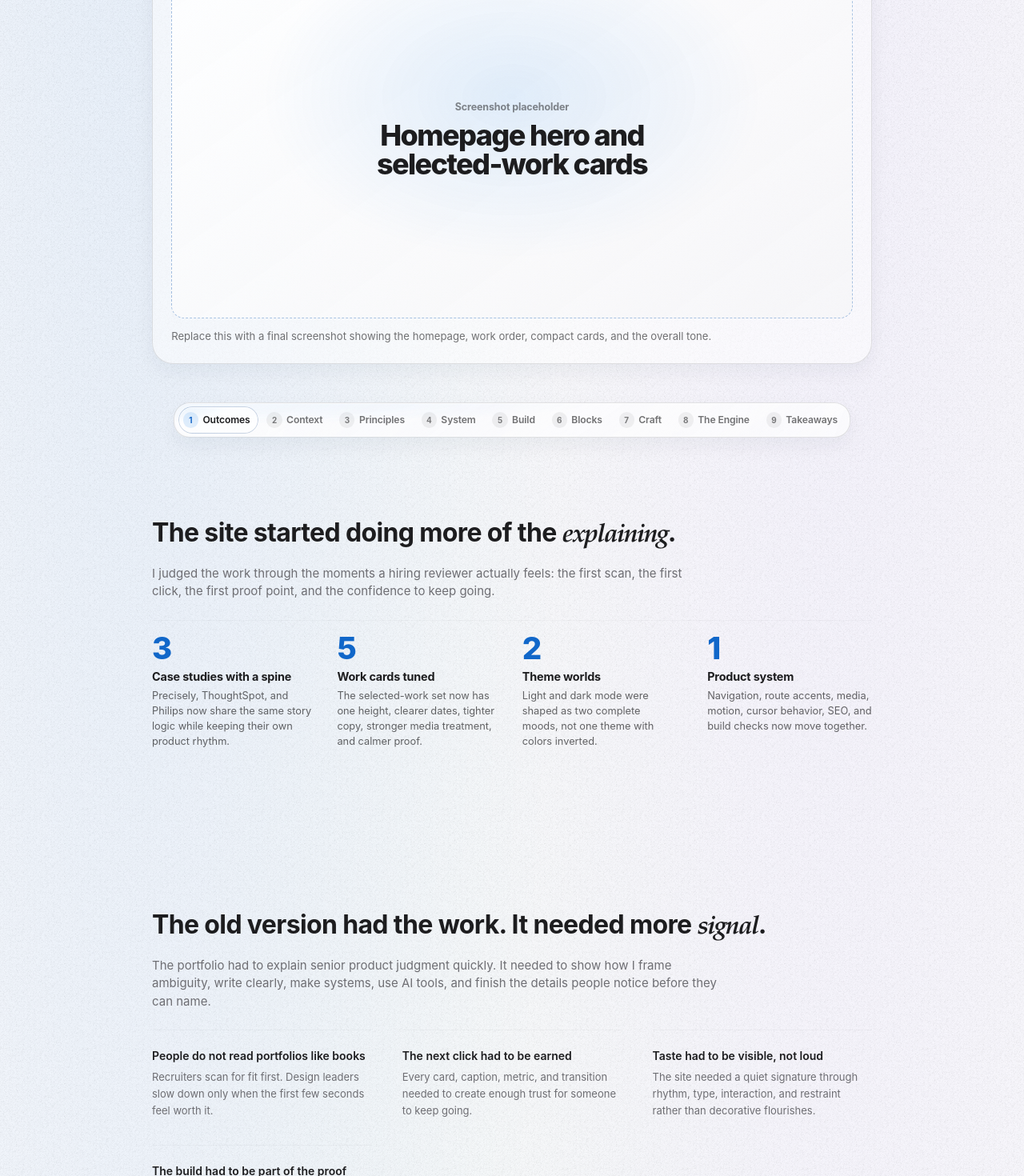
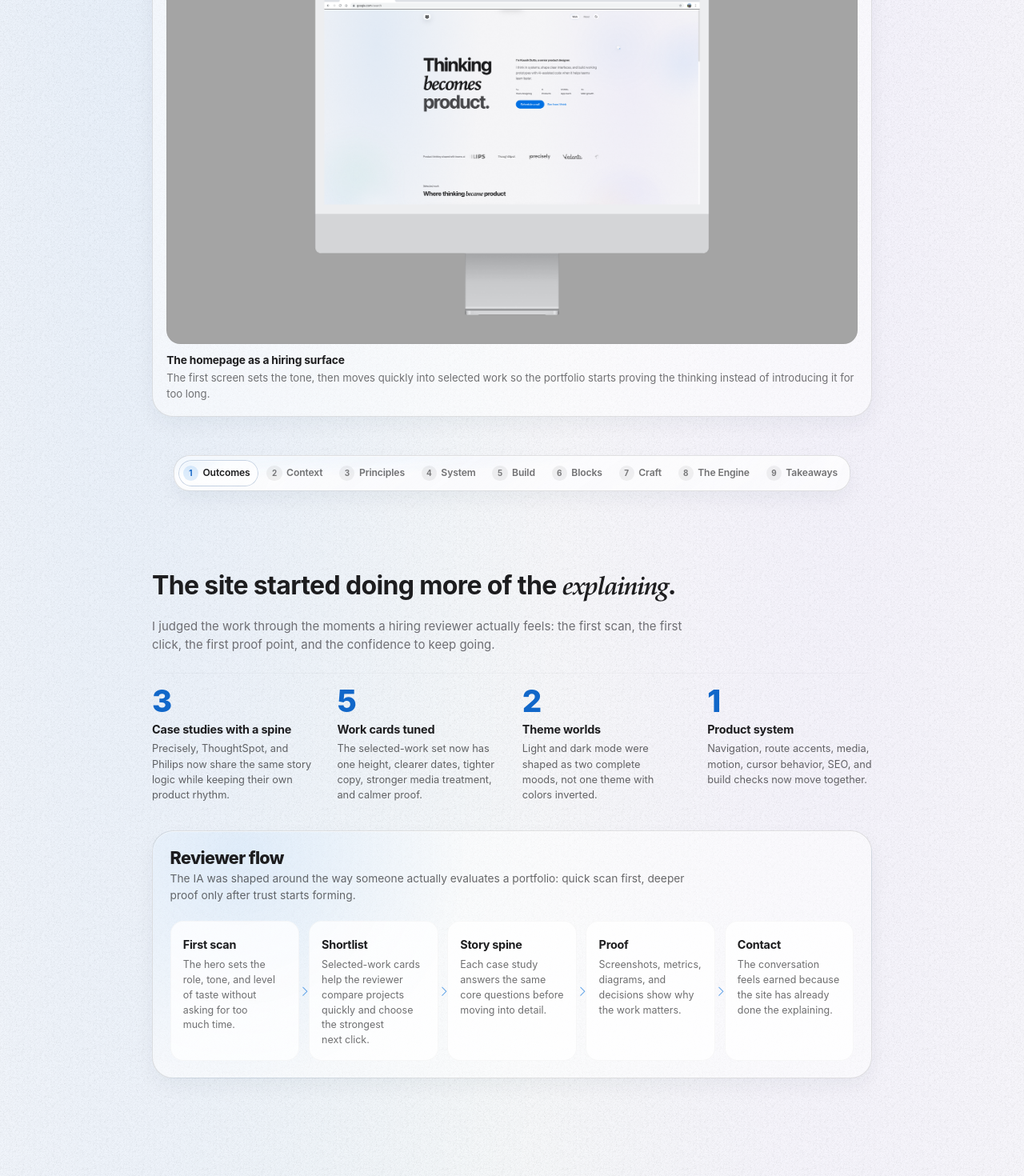
Before and after one commit to kousikdutta-1005/portfolio, a React (Vite) app in the folder app/: page /case-study/portfolio in a window 1280 px wide. Shown: the part 1140-2610 px from the top of the page at 80% size. Built offline with nearby package versions, Linux system fonts and the light colour scheme.

Commit message:
feat: Restore all Portfolio media, add Engine section, fix placeholder syntax

```diff
--- a/app/src/pages/PortfolioCaseStudy.tsx
+++ b/app/src/pages/PortfolioCaseStudy.tsx
@@ -93,7 +93,7 @@ const BUILD_FLOW = [
   { title: "1. Started with the rules", desc: "I wrote the voice, spacing, motion, glass, copy, and case-study principles before polishing any individual screen." },
   { title: "2. Built the shell", desc: "I created the route structure, layout, nav, footer, theme provider, scroll behavior, SEO helper, and transition system." },
   { title: "3. Reworked the stories", desc: "I rewrote Precisely, ThoughtSpot, and Philips around the same questions while keeping each project specific." },
-  { title: "4. Tightened the cards", desc: "I tuned size, image treatment, proof signals, date placement, hover behavior, and dark-mode readability." },
+  { title: "4. Tightened the cards", desc: "I tuned size, image treatment, proof points, date placement, hover behavior, and dark-mode readability." },
   { title: "5. Fixed the invisible details", desc: "I handled route scroll, media loading, content-nav overflow, accents, SEO output, and production checks." },
   { title: "6. Shipped it as a branch", desc: "The work was committed and pushed to a reviewable feature branch before it moves to the live site." },
 ]
@@ -138,6 +138,34 @@ const TAKEAWAYS = [
   { title: "Consistency is proof", desc: "A reviewer should feel the same level of care in a card, a nav state, a caption, and a full case-study page." },
 ]
 
+const REVIEWER_FLOW = [
+  { title: "First scan", desc: "The hero sets the role, tone, and level of taste without asking for too much time." },
+  { title: "Shortlist", desc: "Selected-work cards help the reviewer compare projects quickly and choose the strongest next click." },
+  { title: "Story spine", desc: "Each case study answers the same core questions before moving into detail." },
+  { title: "Proof", desc: "Screenshots, metrics, diagrams, and decisions show why the work matters." },
+  { title: "Contact", desc: "The conversation feels earned because the site has already done the explaining." },
+]
+
+const IA_COLUMNS = [
+  {
+    title: "Old structure",
+    desc: "The work was present, but the reviewer had to assemble the story alone.",
+    items: ["Intro first", "Project cards as a gallery", "Different case-study rhythms", "Proof buried in media", "Contact at the end"],
+  },
+  {
+    title: "New structure",
+    desc: "The IA now moves like a guided hiring path with proof at every step.",
+    items: ["Positioning first", "Cards as decision points", "Shared case-study spine", "Evidence beside decisions", "Contact after trust is built"],
+  },
+]
+
+const BUILD_ARCHITECTURE = [
+  { title: "Experience layer", desc: "The pages a reviewer moves through.", items: ["Home", "About", "Case-study routes", "Contact"] },
+  { title: "Story layer", desc: "Reusable patterns that keep the case studies consistent.", items: ["CaseStory", "EvidenceStrip", "CaseStudyNav", "Media figures"] },
+  { title: "System layer", desc: "Rules that make the site feel like one product.", items: ["Theme tokens", "Route accents", "Motion rules", "Media loading"] },
+  { title: "Shipping layer", desc: "Production pieces that make the portfolio reliable.", items: ["Vite build", "Static routes", "SEO files", "GitHub Pages"] },
+]
+
 const SECTIONS: CaseStudyNavSection[] = [
   { id: "outcomes", num: 1, label: "Outcomes" },
   { id: "context", num: 2, label: "Context" },
@@ -169,20 +197,131 @@ function OpenGrid({ items }: { items: { title: string; desc: string }[] }) {
   )
 }
 
-function ScreenshotPlaceholder({ title, desc }: { title: string; desc: string }) {
+
+
+function PortfolioImageFigure({
+  src,
+  darkSrc,
+  title,
+  desc,
+  alt,
+  loading = "lazy",
+}: {
+  src: string
+  darkSrc?: string
+  title: string
+  desc: string
+  alt: string
+  loading?: "lazy" | "eager"
+}) {
   return (
     <motion.figure
-      className="portfolio-placeholder"
+      className="portfolio-image-figure"
       variants={fadeUp}
       initial="hidden"
       whileInView="visible"
       viewport={{ once: true, margin: "-80px" }}
     >
-      <div className="portfolio-placeholder-stage" aria-label={title}>
-        <span>Screenshot placeholder</span>
+      <div className="portfolio-image-frame">
+        <img className={darkSrc ? "portfolio-theme-image-light" : undefined} src={src} alt={alt} loading={loading} decoding="async" />
+        {darkSrc && (
+          <img className="portfolio-theme-image-dark" src={darkSrc} alt={alt} loading={loading} decoding="async" />
+        )}
+      </div>
+      <figcaption>
         <strong>{title}</strong>
+        <span>{desc}</span>
+      </figcaption>
+    </motion.figure>
+  )
+}
+
+function ReviewerFlowDiagram() {
+  return (
+    <motion.figure
+      className="portfolio-diagram portfolio-flow-diagram relative"
+      variants={fadeUp}
+      initial="hidden"
+      whileInView="visible"
+      viewport={{ once: true, margin: "-80px" }}
+    >
+      <div className="waypoint-3d" data-model="iphone_17_pro" data-x-desktop="0.8" data-y-desktop="0.6" data-x-mobile="0.5" data-y-mobile="0.6" data-z-depth="-100" />
+      <figcaption className="portfolio-diagram-header">
+        <strong>Reviewer flow</strong>
+        <span>The IA was shaped around the way someone actually evaluates a portfolio: quick scan first, deeper proof only after trust starts forming.</span>
+      </figcaption>
+      <ol className="portfolio-flow-track">
+        {REVIEWER_FLOW.map((step) => (
+          <li key={step.title} className="portfolio-flow-step">
+            <span>{step.title}</span>
+            <p>{step.desc}</p>
+          </li>
+        ))}
+      </ol>
+    </motion.figure>
+  )
+}
+
+function InformationArchitectureDiagram() {
+  return (
+    <motion.figure
+      className="portfolio-diagram portfolio-ia-diagram relative"
+      variants={fadeUp}
+      initial="hidden"
+      whileInView="visible"
+      viewport={{ once: true, margin: "-80px" }}
+    >
+      <div className="waypoint-3d" data-model="pulldown_graph_chart_3d" data-x-desktop="0.25" data-y-desktop="0.5" data-x-mobile="0.5" data-y-mobile="0.5" data-z-depth="150" />
+      <figcaption className="portfolio-diagram-header">
+        <strong>Information architecture shift</strong>
+        <span>The old site behaved more like a set of pages. The new one behaves like a clear path from attention to evidence.</span>
+      </figcaption>
+      <div className="portfolio-ia-grid">
+        {IA_COLUMNS.map((column) => (
+          <section key={column.title} className="portfolio-ia-column" aria-label={column.title}>
+            <div>
+              <h3>{column.title}</h3>
+              <p>{column.desc}</p>
+            </div>
+            <ol>
+              {column.items.map((item) => (
+                <li key={item}>{item}</li>
+              ))}
+            </ol>
+          </section>
+        ))}
       </div>
-      <figcaption>{desc}</figcaption>
+    </motion.figure>
+  )
+}
+
+function BuildArchitectureDiagram() {
+  return (
+    <motion.figure
+      className="portfolio-diagram portfolio-architecture-diagram relative"
+      variants={fadeUp}
+      initial="hidden"
+      whileInView="visible"
+      viewport={{ once: true, margin: "-80px" }}
+    >
+      <div className="waypoint-3d" data-model="apple_watch_ultra_2" data-x-desktop="0.8" data-y-desktop="0.7" data-x-mobile="0.5" data-y-mobile="0.7" data-z-depth="-250" />
+      <figcaption className="portfolio-diagram-header">
+        <strong>Build architecture</strong>
+        <span>The site is structured as layers: the public experience, the reusable story kit, the visual system, and the production path.</span>
+      </figcaption>
+      <div className="portfolio-architecture-grid">
+        {BUILD_ARCHITECTURE.map((layer) => (
+          <section key={layer.title} className="portfolio-architecture-layer" aria-label={layer.title}>
+            <h3>{layer.title}</h3>
+            <p>{layer.desc}</p>
+            <ul>
+              {layer.items.map((item) => (
+                <li key={item}>{item}</li>
+              ))}
+            </ul>
+          </section>
+        ))}
+      </div>
     </motion.figure>
   )
 }
@@ -206,7 +345,8 @@ export default function PortfolioCaseStudyPage() {
           </div>
         </section>
 
-        <section className="pt-6 pb-8 md:pt-8 md:pb-10">
+        <section className="pt-6 pb-8 md:pt-8 md:pb-10 relative">
+          <div className="waypoint-3d" data-model="macbook_pro_m3_16_inch_2024" data-x-desktop="0.8" data-y-desktop="0.4" data-x-mobile="0.5" data-y-mobile="0.2" data-z-depth="-150" />
           <div className="max-w-[980px] mx-auto px-6 md:px-10">
             <motion.p className="text-[13px] font-semibold text-muted-foreground mb-4" initial={{ opacity: 0, y: 18 }} animate={{ opacity: 1, y: 0 }} transition={{ duration: 0.5, ease: EASE_ENTER }}>
               Portfolio website
@@ -228,17 +368,24 @@ export default function PortfolioCaseStudyPage() {
           </div>
         </section>
 
-        <CaseStory
-          title="The shift"
-          lead="This was less about making a nicer website and more about removing friction between my work and the person trying to understand it."
-          items={SUMMARY}
-        />
+        <div className="relative">
+          <div className="waypoint-3d" data-model="apple_vision_pro" data-x-desktop="0.2" data-y-desktop="0.5" data-x-mobile="0.5" data-y-mobile="0.3" data-z-depth="200" />
+          <CaseStory
+            title="The shift"
+            lead="This was less about making a nicer website and more about removing friction between my work and the person trying to understand it."
+            items={SUMMARY}
+          />
+        </div>
 
         <section className="pb-8">
           <div className="max-w-[980px] mx-auto px-6 md:px-10">
-            <ScreenshotPlaceholder
-              title="Homepage hero and selected-work cards"
-              desc="Replace this with a final screenshot showing the homepage, work order, compact cards, and the overall tone."
+            <PortfolioImageFigure
+              src="/assets/images/portfolio-case-study/hero-visual.png"
+              darkSrc="/assets/images/portfolio-case-study/hero-visual-dark.png"
+              title="The homepage as a hiring surface"
+              desc="The first screen sets the tone, then moves quickly into selected work so the portfolio starts proving the thinking instead of introducing it for too long."
+              alt="Portfolio homepage shown inside an iMac frame with the headline Thinking becomes product."
+              loading="eager"
             />
           </div>
         </section>
@@ -254,23 +401,23 @@ export default function PortfolioCaseStudyPage() {
               I judged the work through the moments a hiring reviewer actually feels: the first scan, the first click, the first proof point, and the confidence to keep going.
             </motion.p>
             <CaseEvidenceStrip items={OUTCOMES} />
+            <div className="mt-8">
+              <ReviewerFlowDiagram />
+            </div>
           </div>
         </section>
 
         <section className="py-10 md:py-14" id="context">
           <div className="max-w-[980px] mx-auto px-6 md:px-10">
             <motion.h2 className="text-[28px] md:text-[32px] font-bold tracking-[-0.02em] mb-3" variants={fadeUp} initial="hidden" whileInView="visible" viewport={{ once: true }}>
-              The old version had the work. It needed more <span className="heading-italic">signal</span>.
+              The old version had the work. It needed clearer <span className="heading-italic">proof</span>.
             </motion.h2>
             <motion.p className="text-[15px] text-muted-foreground mb-6 max-w-[720px]" variants={fadeUp} initial="hidden" whileInView="visible" viewport={{ once: true }}>
               The portfolio had to explain senior product judgment quickly. It needed to show how I frame ambiguity, write clearly, make systems, use AI tools, and finish the details people notice before they can name.
             </motion.p>
             <OpenGrid items={CONTEXT} />
             <div className="mt-8">
-              <ScreenshotPlaceholder
-                title="Before and after information architecture"
-                desc="Use this slot for a comparison of the old structure, the new selected-work order, and the simplified case-study flow."
-              />
+              <InformationArchitectureDiagram />
             </div>
           </div>
         </section>
@@ -294,9 +441,11 @@ export default function PortfolioCaseStudyPage() {
             </motion.p>
             <OpenGrid items={SYSTEM_DECISIONS} />
             <div className="mt-8">
-              <ScreenshotPlaceholder
-                title="Interaction states and navigation system"
-                desc="Use this slot for hover, focus, sticky nav, route loading, content nav, and cursor affordance screenshots."
+              <PortfolioImageFigure
+                src="/assets/images/portfolio-case-study/selected-work-light.png"
+                title="The card system in light mode"
+                desc="The same selected-work grid holds its hierarchy in a brighter theme: product evidence first, context second, and proof kept quiet."
+                alt="Light mode selected work grid with portfolio project cards arranged in two columns."
               />
             </div>
           </div>
@@ -312,10 +461,7 @@ export default function PortfolioCaseStudyPage() {
             </motion.p>
             <OpenGrid items={BUILD_DECISIONS} />
             <div className="mt-8">
-              <ScreenshotPlaceholder
-                title="Build architecture and component map"
-                desc="Use this slot for a diagram or screenshots of routes, shared components, route accents, SEO output, and validation scripts."
-              />
+              <BuildArchitectureDiagram />
             </div>
             <motion.h3 className="mt-10 text-[22px] font-bold tracking-tight mb-5" variants={fadeUp} initial="hidden" whileInView="visible" viewport={{ once: true }}>
               The build rhythm
@@ -350,9 +496,11 @@ export default function PortfolioCaseStudyPage() {
             </motion.h3>
             <OpenGrid items={QUALITY} />
             <div className="mt-8">
-              <ScreenshotPlaceholder
-                title="Light and dark mode comparison"
-                desc="Use this slot for paired screenshots showing adaptive surfaces, accent colors, media treatment, and card consistency."
+              <PortfolioImageFigure
+                src="/assets/images/portfolio-case-study/selected-work-dark.png"
+                title="The same system in dark mode"
+                desc="Dark mode uses stronger edge definition, quieter glow, and calmer surfaces so the cards still feel premium without becoming heavy."
+                alt="Dark mode selected work grid with product cards, glass surfaces, and compact proof text."
               />
             </div>
           </div>
```
